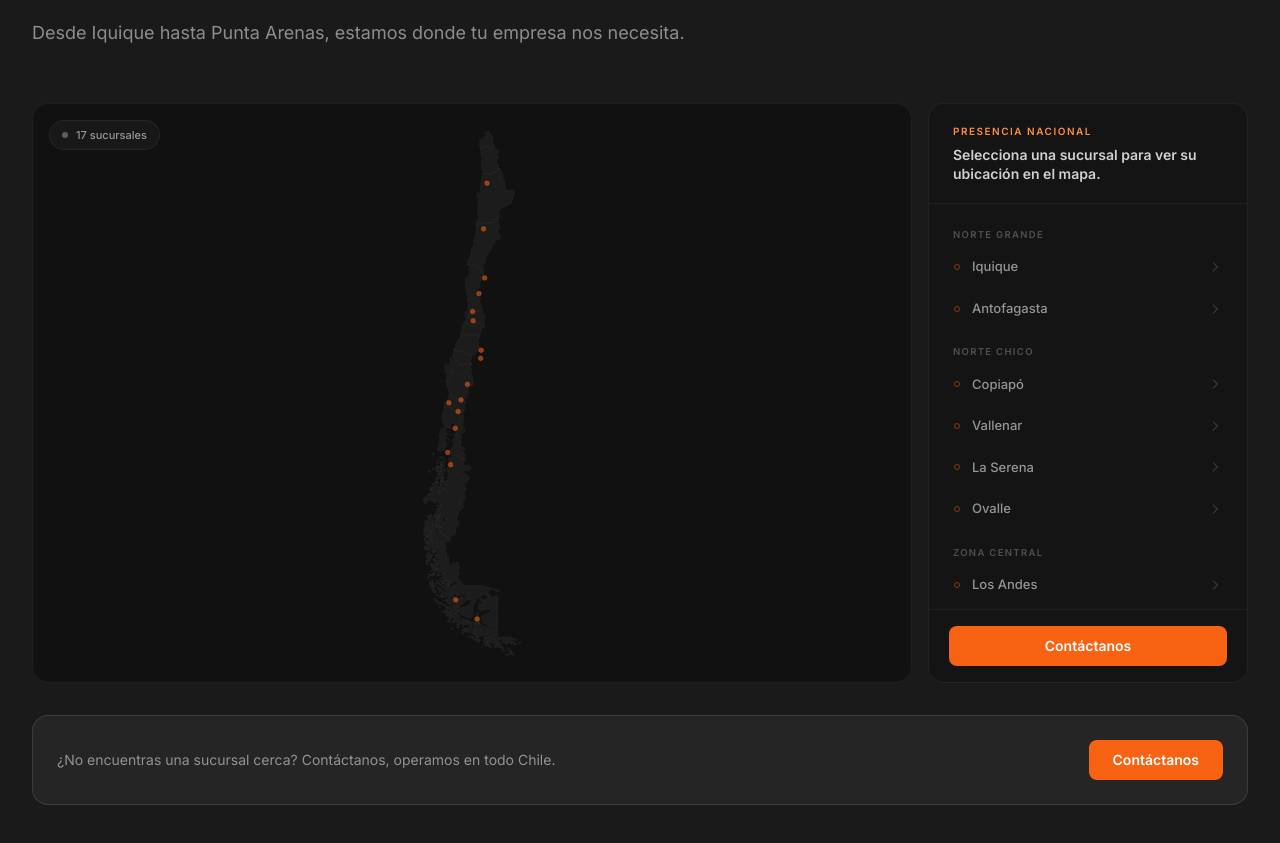
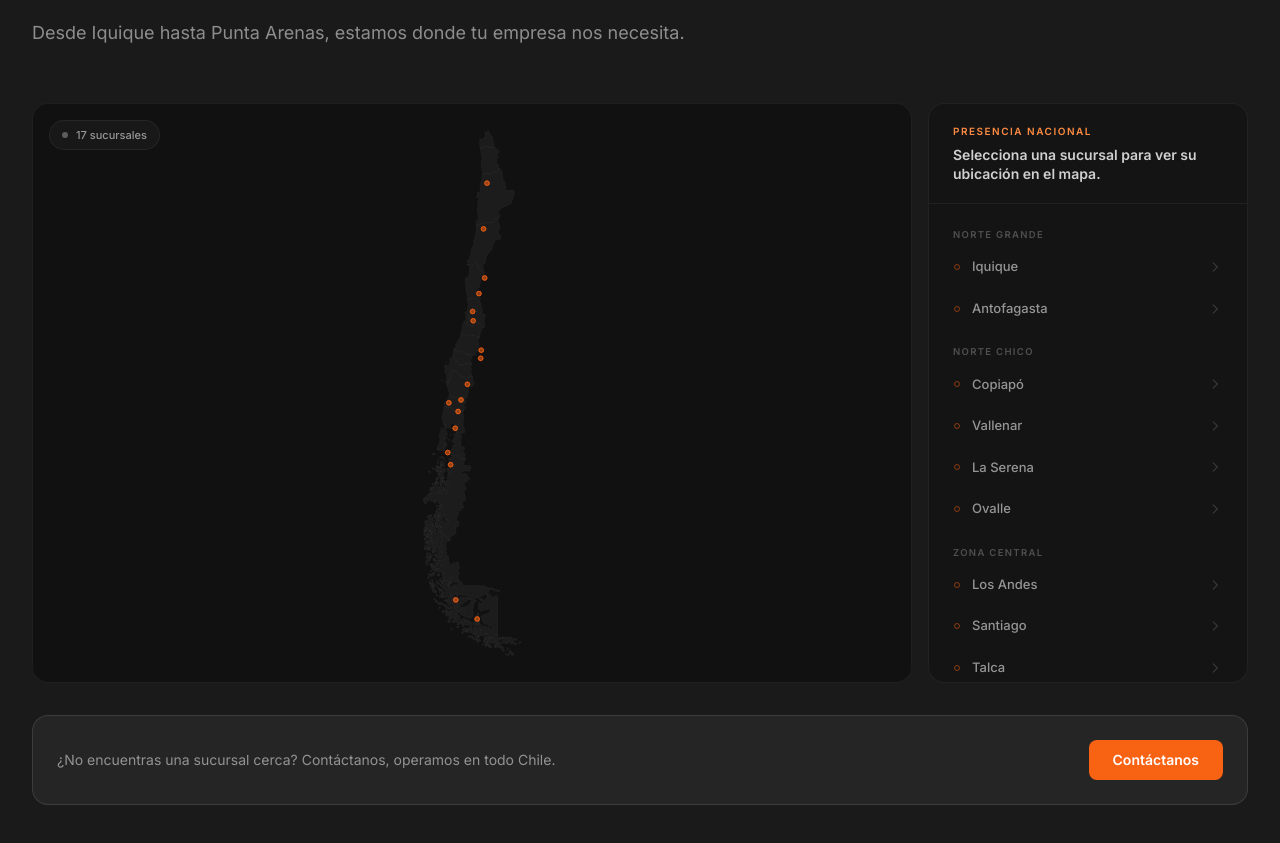
Before and after one commit to Madnolito/banpro-landing, a Next.js app: page / in a window 1280 px wide. Shown: the part 3586-4429 px from the top of the page. Built offline with nearby package versions, Linux system fonts and the light colour scheme.

Commit message:
fix: map animation - cellphone view in "requisitos" :bug:

```diff
--- a/src/screens/v1/Requisitos/index.tsx
+++ b/src/screens/v1/Requisitos/index.tsx
@@ -34,7 +34,7 @@ export default function Requisitos() {
           </FadeIn>
         </div>
 
-        <div className="grid gap-8 lg:grid-cols-3">
+        <div className="flex flex-col gap-8 lg:grid lg:grid-cols-3">
           <FadeIn dir="left" className="lg:col-span-1">
             <div className="flex flex-row gap-2 overflow-x-auto pb-2 lg:flex-col lg:overflow-visible lg:pb-0">
               {TIPOS.map(({ key, labelKey }) => (
--- a/src/screens/v1/Sucursales/ChileMap.tsx
+++ b/src/screens/v1/Sucursales/ChileMap.tsx
@@ -67,7 +67,8 @@ export default function ChileMap({ dots, selected, onSelect }: Props) {
   const [hoveredRegion, setHoveredRegion] = useState<string | null>(null);
   const [loaded, setLoaded]               = useState(false);
 
-  const selectedDot = dots.find(d => d.id === selected) ?? null;
+  const selectedDot    = dots.find(d => d.id === selected) ?? null;
+  const containerRef   = useRef<HTMLDivElement>(null);
 
   // ── Load & inject SVG ──────────────────────────────────
   useEffect(() => {
@@ -139,19 +140,28 @@ export default function ChileMap({ dots, selected, onSelect }: Props) {
     }
   }, [selected, loaded]); // re-run after load too, in case selected was set before SVG ready
 
-  // ── Zoom origin ────────────────────────────────────────
-  const originX = selectedDot ? selectedDot.svgX / 1000 : 0.5;
-  const originY = selectedDot ? selectedDot.svgY / 1000 : 0.5;
+  // Compute x/y translation to visually centre the selected dot.
+  // originX/Y stays at 0.5 so the pivot never snaps — all motion is in animate.
+  let animX = 0;
+  let animY = 0;
+  if (selectedDot && containerRef.current) {
+    const { width: W, height: H } = containerRef.current.getBoundingClientRect();
+    const rendered  = Math.min(W, H); // SVG uses xMidYMid meet on a 1000×1000 viewBox
+    const dotCssX   = (W - rendered) / 2 + (selectedDot.svgX / 1000) * rendered;
+    const dotCssY   = (H - rendered) / 2 + (selectedDot.svgY / 1000) * rendered;
+    animX = -ZOOM_SCALE * (dotCssX - W / 2);
+    animY = -ZOOM_SCALE * (dotCssY - H / 2);
+  }
 
   return (
-    <div className="relative w-full h-full overflow-hidden">
+    <div ref={containerRef} className="relative w-full h-full overflow-hidden">
 
-      {/* Zoom wrapper */}
+      {/* Zoom wrapper — x/y pan to the city, scale zooms in; all three spring together */}
       <motion.div
         className="absolute inset-0"
-        animate={{ scale: selected ? ZOOM_SCALE : 1 }}
-        style={{ originX, originY }}
-        transition={{ type: 'spring', stiffness: 90, damping: 20 }}
+        animate={{ scale: selected ? ZOOM_SCALE : 1, x: animX, y: animY }}
+        style={{ originX: 0.5, originY: 0.5 }}
+        transition={{ type: 'spring', stiffness: 90, damping: 22 }}
         onClick={() => onSelect(null)}
       >
         {/* Chile SVG */}
@@ -164,22 +174,21 @@ export default function ChileMap({ dots, selected, onSelect }: Props) {
             className="absolute inset-0 w-full h-full pointer-events-none"
             preserveAspectRatio="xMidYMid meet"
           >
-            {dots.map(dot => {
-              const isSel = dot.id === selected;
+            {dots.map((dot, i) => {
+              const isSel   = dot.id === selected;
+              const offset  = `${(i * 0.18) % 1.6}s`;
+              const offset2 = `${((i * 0.18) + 0.55) % 1.6}s`;
               return (
                 <g key={dot.id}>
-                  {isSel && (
-                    <>
-                      <circle cx={dot.svgX} cy={dot.svgY} r="8" fill="none" stroke="#F86213" strokeWidth="1.5">
-                        <animate attributeName="r"       values="8;22"  dur="1.6s" repeatCount="indefinite" />
-                        <animate attributeName="opacity" values="0.7;0" dur="1.6s" repeatCount="indefinite" />
-                      </circle>
-                      <circle cx={dot.svgX} cy={dot.svgY} r="8" fill="none" stroke="#F86213" strokeWidth="1">
-                        <animate attributeName="r"       values="8;22"  dur="1.6s" begin="0.55s" repeatCount="indefinite" />
-                        <animate attributeName="opacity" values="0.4;0" dur="1.6s" begin="0.55s" repeatCount="indefinite" />
-                      </circle>
-                    </>
-                  )}
+                  {/* Ripple rings — always visible, staggered per dot */}
+                  <circle cx={dot.svgX} cy={dot.svgY} r="4" fill="none" stroke="#F86213" strokeWidth="1">
+                    <animate attributeName="r"       values={isSel ? '8;22' : '4;16'} dur="2s" begin={offset}  repeatCount="indefinite" />
+                    <animate attributeName="opacity" values={isSel ? '0.7;0' : '0.55;0'} dur="2s" begin={offset}  repeatCount="indefinite" />
+                  </circle>
+                  <circle cx={dot.svgX} cy={dot.svgY} r="4" fill="none" stroke="#F86213" strokeWidth="0.7">
+                    <animate attributeName="r"       values={isSel ? '8;22' : '4;16'} dur="2s" begin={offset2} repeatCount="indefinite" />
+                    <animate attributeName="opacity" values={isSel ? '0.4;0' : '0.35;0'} dur="2s" begin={offset2} repeatCount="indefinite" />
+                  </circle>
                   <circle
                     cx={dot.svgX} cy={dot.svgY}
                     r={isSel ? 7 : 4}
--- a/src/screens/v1/Sucursales/index.tsx
+++ b/src/screens/v1/Sucursales/index.tsx
@@ -172,12 +172,7 @@ export default function Sucursales() {
                   )}
                 </div>
 
-                {/* Sidebar footer */}
-                <div className="shrink-0 border-t border-white/[0.05] px-5 py-4">
-                  <a href="#contacto" className="btn-primary block w-full py-2.5 text-center text-sm">
-                    {t('cta')}
-                  </a>
-                </div>
+
               </div>
             </div>
           </div>
--- a/src/screens/v2/Requisitos/index.tsx
+++ b/src/screens/v2/Requisitos/index.tsx
@@ -34,7 +34,7 @@ export default function Requisitos() {
           </FadeIn>
         </div>
 
-        <div className="grid gap-8 lg:grid-cols-3">
+        <div className="flex flex-col gap-8 lg:grid lg:grid-cols-3">
           <FadeIn dir="left" className="lg:col-span-1">
             <div className="flex flex-row gap-2 overflow-x-auto pb-2 lg:flex-col lg:overflow-visible lg:pb-0">
               {TIPOS.map(({ key, labelKey }) => (
--- a/src/screens/v3/Requisitos/index.tsx
+++ b/src/screens/v3/Requisitos/index.tsx
@@ -34,7 +34,7 @@ export default function Requisitos() {
           </FadeIn>
         </div>
 
-        <div className="grid gap-8 lg:grid-cols-3">
+        <div className="flex flex-col gap-8 lg:grid lg:grid-cols-3">
           <FadeIn dir="left" className="lg:col-span-1">
             <div className="flex flex-row gap-2 overflow-x-auto pb-2 lg:flex-col lg:overflow-visible lg:pb-0">
               {TIPOS.map(({ key, labelKey }) => (
```
